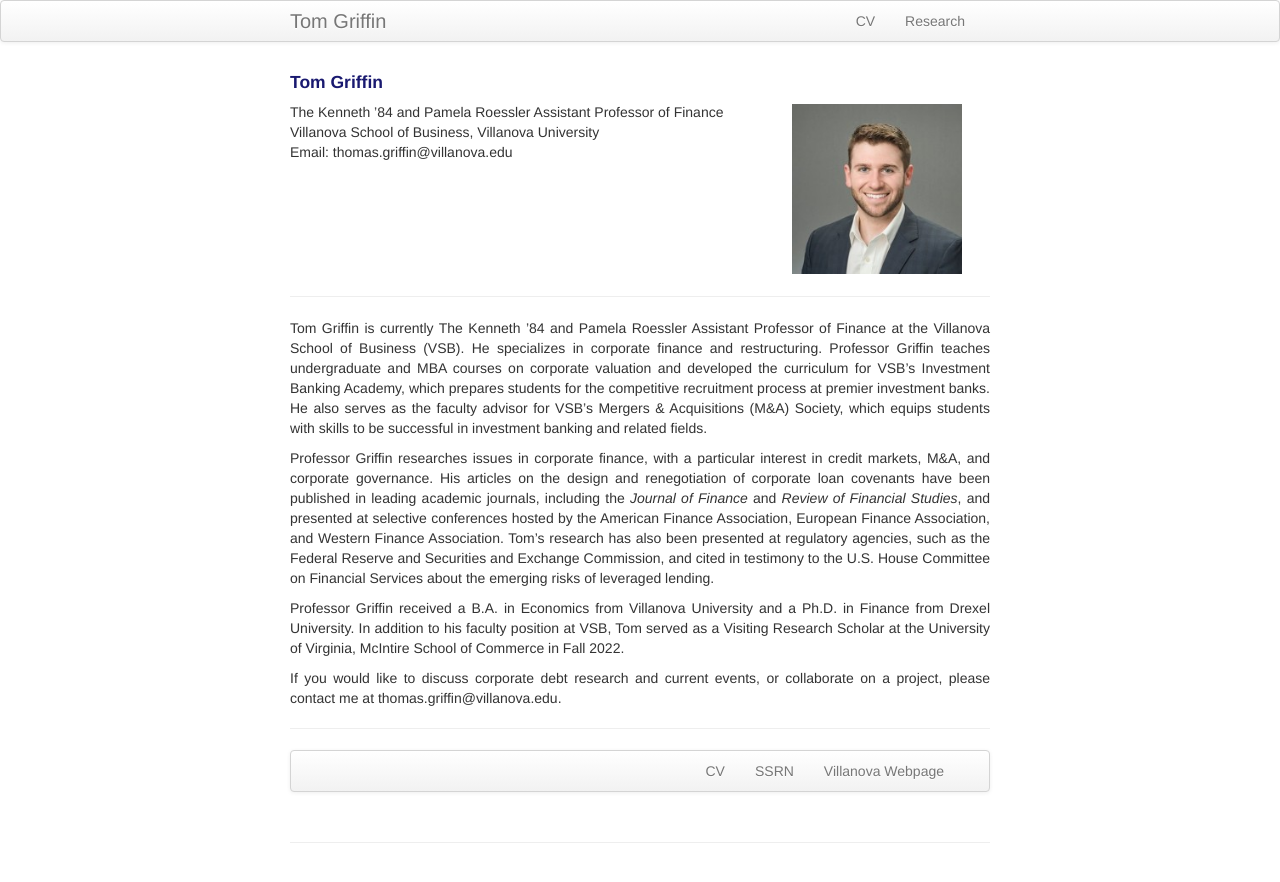
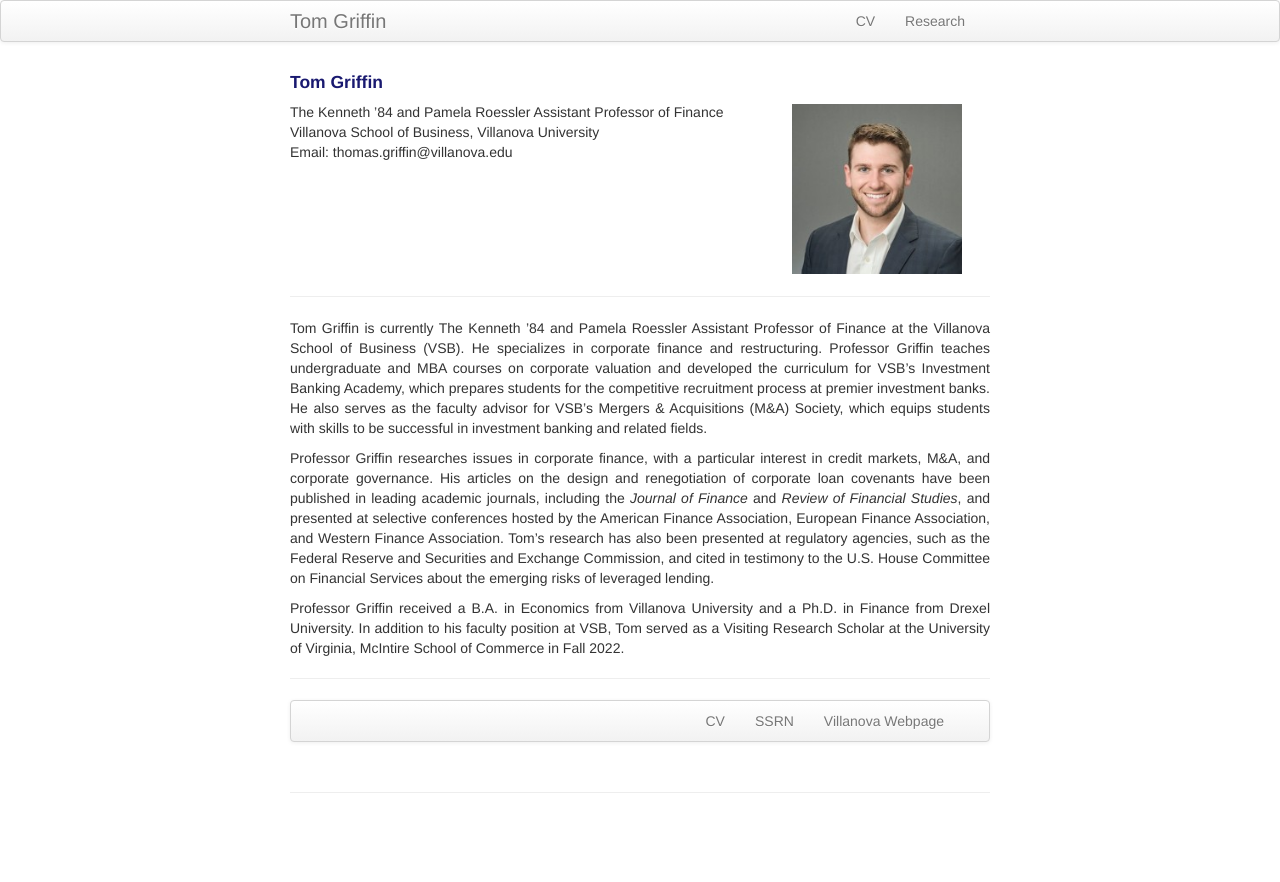
Before and after one commit to ThomasPGriffin/thomaspgriffin.github.io, a Jekyll site: the page built from index.md, in a window 1280 px wide. Shown: the top 882 px of the page. Built offline with Jekyll 4.4.1, drawn with Linux system fonts in a browser that asks for light colours.

Commit message:
Update index.md

```diff
--- a/index.md
+++ b/index.md
@@ -32,8 +32,6 @@ keywords: Tom, Thomas, Griffin, Finance, PhD, Drexel, Villanova, Professor
 
 <p>Professor Griffin received a B.A. in Economics from Villanova University and a Ph.D. in Finance from Drexel University. In addition to his faculty position at VSB, Tom served as a Visiting Research Scholar at the University of Virginia, McIntire School of Commerce in Fall 2022.</p>
 
-<p>If you would like to discuss corporate debt research and current events, or collaborate on a project, please contact me at thomas.griffin@villanova.edu.</p>
-
 </div>
 ---
 <div class="navbar">
```
